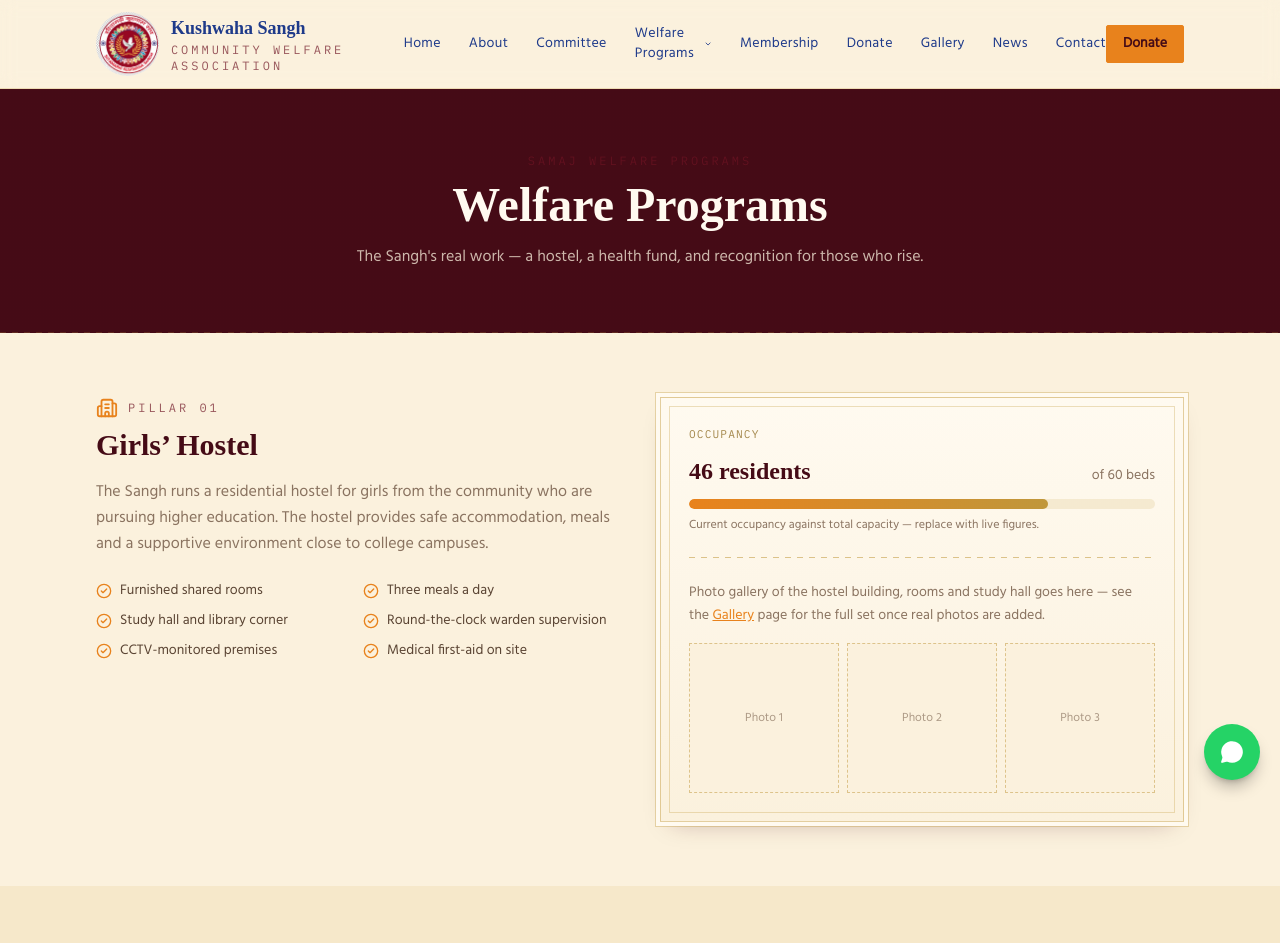
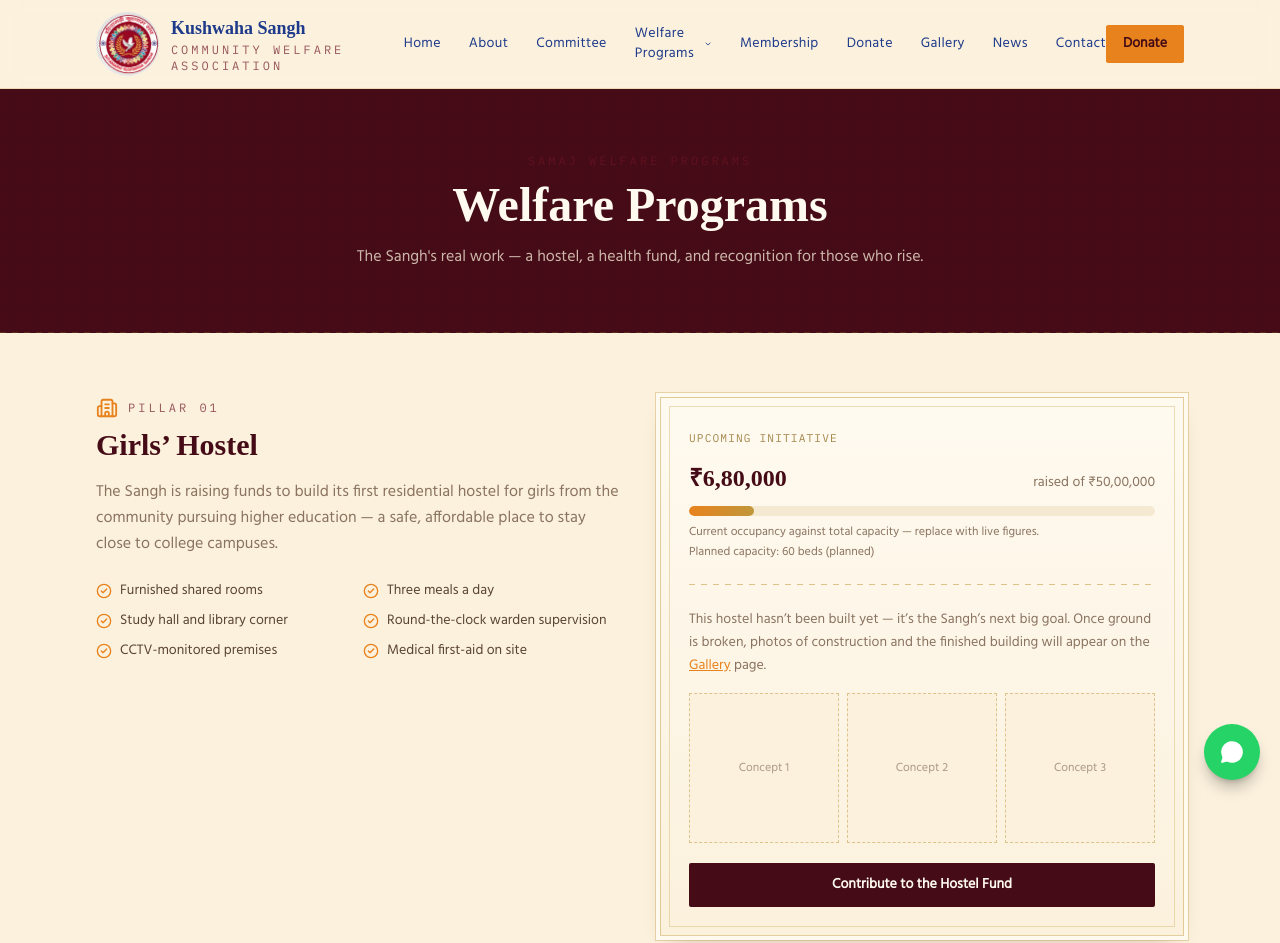
Before and after one commit to Ajitsingh4362/Kushwaha-sangh, a React (Vite) app: page /welfare in a window 1280 px wide. Shown: the top 943 px of the page. Built offline with nearby package versions, Linux system fonts and the light colour scheme; a web font is replaced by a local one.

Commit message:
Reframe girls' hostel as an upcoming fundraising initiative, not a running facility

```diff
--- a/src/data/content.js
+++ b/src/data/content.js
@@ -44,7 +44,7 @@ export const navigation = [
 
 export const stats = [
   { label: 'Registered Members', value: '2,400+', id: 'REG-M' },
-  { label: 'Hostel Residents', value: '46', id: 'REG-H' },
+  { label: 'Hostel Fund Progress', value: '14%', id: 'REG-H' },
   { label: 'Families Assisted', value: '310', id: 'REG-F' },
   { label: 'Years of Service', value: '27', id: 'REG-Y' },
 ]
@@ -54,7 +54,7 @@ export const pillars = [
     id: 'hostel',
     title: "Girls' Hostel",
     blurb:
-      'Safe, subsidised residence for young women from the community pursuing education away from home.',
+      'A planned residence for young women from the community pursuing education away from home — currently raising funds to build it.',
     number: '01',
   },
   {
@@ -93,8 +93,9 @@ export const committee = {
 }
 
 export const hostelInfo = {
+  status: 'upcoming', // 'upcoming' — hostel is a planned initiative, not yet built
   intro:
-    'The Sangh runs a residential hostel for girls from the community who are pursuing higher education. The hostel provides safe accommodation, meals and a supportive environment close to college campuses.',
+    'The Sangh is raising funds to build its first residential hostel for girls from the community pursuing higher education — a safe, affordable place to stay close to college campuses.',
   facilities: [
     'Furnished shared rooms',
     'Three meals a day',
@@ -103,9 +104,11 @@ export const hostelInfo = {
     'CCTV-monitored premises',
     'Medical first-aid on site',
   ],
-  capacity: '60 beds',
-  occupied: '46 residents',
-  progressPercent: 77,
+  plannedCapacity: '60 beds (planned)',
+  fundGoal: '\u20b950,00,000', // placeholder — replace with the real target
+  fundRaised: '\u20b96,80,000', // placeholder — replace with real progress
+  progressPercent: 14,
+  progressNote: 'Funds raised so far toward the construction goal — replace with live figures.',
   progressNote: 'Current occupancy against total capacity — replace with live figures.',
 }
 
--- a/src/pages/Welfare.jsx
+++ b/src/pages/Welfare.jsx
@@ -28,10 +28,10 @@ function HostelSection() {
           </div>
 
           <div className="ledger-plaque animate-rise p-7">
-            <div className="ledger-number">Occupancy</div>
+            <span className="ledger-number">Upcoming Initiative</span>
             <div className="mt-3 flex items-baseline justify-between">
-              <span className="font-display text-2xl font-bold text-maroon-deep">{hostelInfo.occupied}</span>
-              <span className="text-sm text-stone">of {hostelInfo.capacity}</span>
+              <span className="font-display text-2xl font-bold text-maroon-deep">{hostelInfo.fundRaised}</span>
+              <span className="text-sm text-stone">raised of {hostelInfo.fundGoal}</span>
             </div>
             <div className="mt-3 h-2.5 w-full overflow-hidden rounded-full bg-gold/15">
               <div
@@ -40,15 +40,17 @@ function HostelSection() {
               />
             </div>
             <p className="mt-2 text-xs text-stone">{hostelInfo.progressNote}</p>
+            <p className="mt-1 text-xs text-stone">Planned capacity: {hostelInfo.plannedCapacity}</p>
 
             <div className="ledger-rule my-6" />
 
             <p className="text-sm leading-relaxed text-stone">
-              Photo gallery of the hostel building, rooms and study hall goes here — see the{' '}
+              This hostel hasn&rsquo;t been built yet — it&rsquo;s the Sangh&rsquo;s next big goal. Once
+              ground is broken, photos of construction and the finished building will appear on the{' '}
               <a href="/gallery" className="text-saffron underline">
                 Gallery
               </a>{' '}
-              page for the full set once real photos are added.
+              page.
             </p>
             <div className="mt-4 grid grid-cols-3 gap-2">
               {[1, 2, 3].map((i) => (
@@ -56,10 +58,16 @@ function HostelSection() {
                   key={i}
                   className="flex aspect-square items-center justify-center border border-dashed border-gold/50 bg-cream text-xs text-stone/70"
                 >
-                  Photo {i}
+                  Concept {i}
                 </div>
               ))}
             </div>
+            <a
+              href="/donate"
+              className="mt-5 block w-full rounded-sm bg-maroon-deep px-5 py-3 text-center text-sm font-semibold text-cream-paper transition hover:bg-maroon"
+            >
+              Contribute to the Hostel Fund
+            </a>
           </div>
         </div>
       </div>
```
